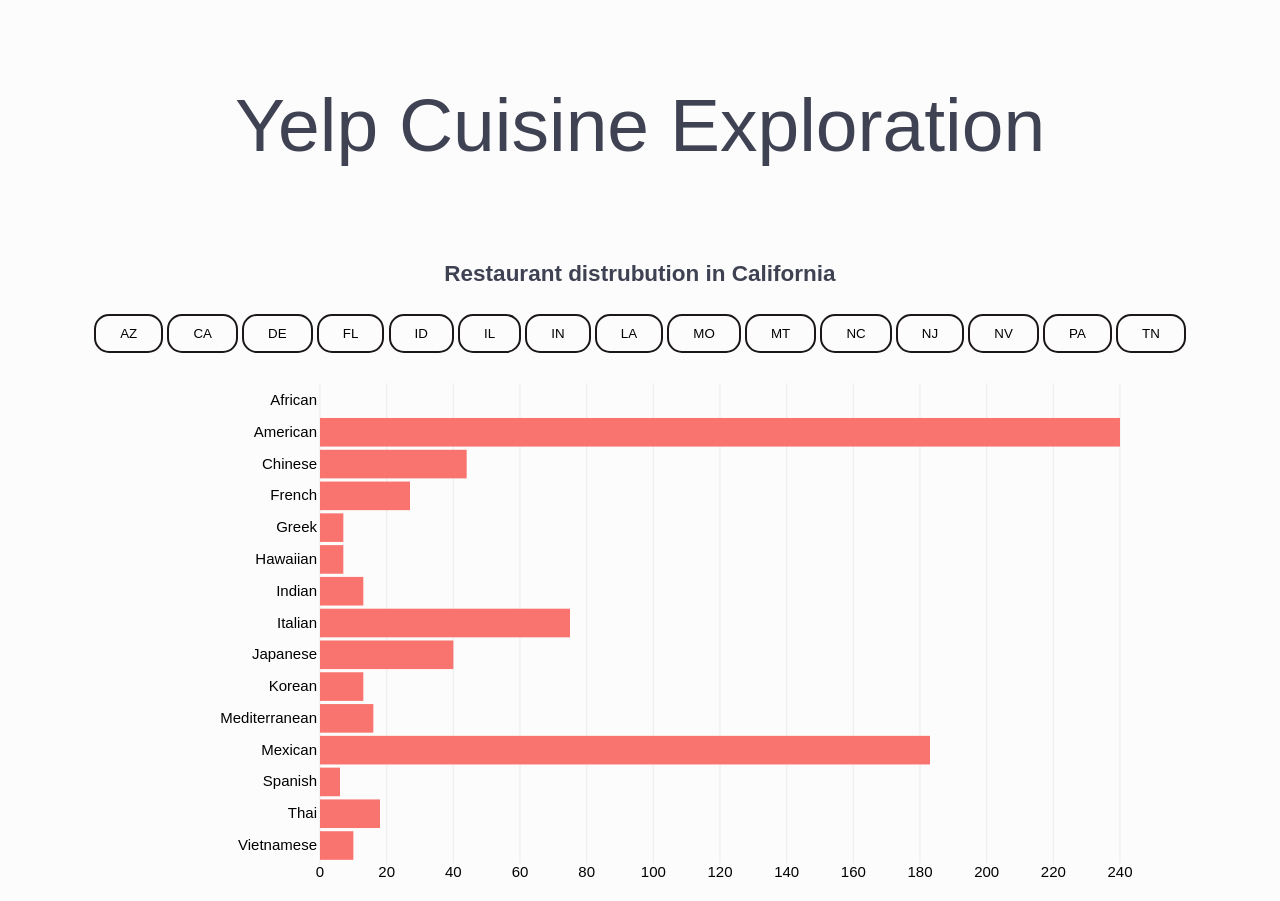
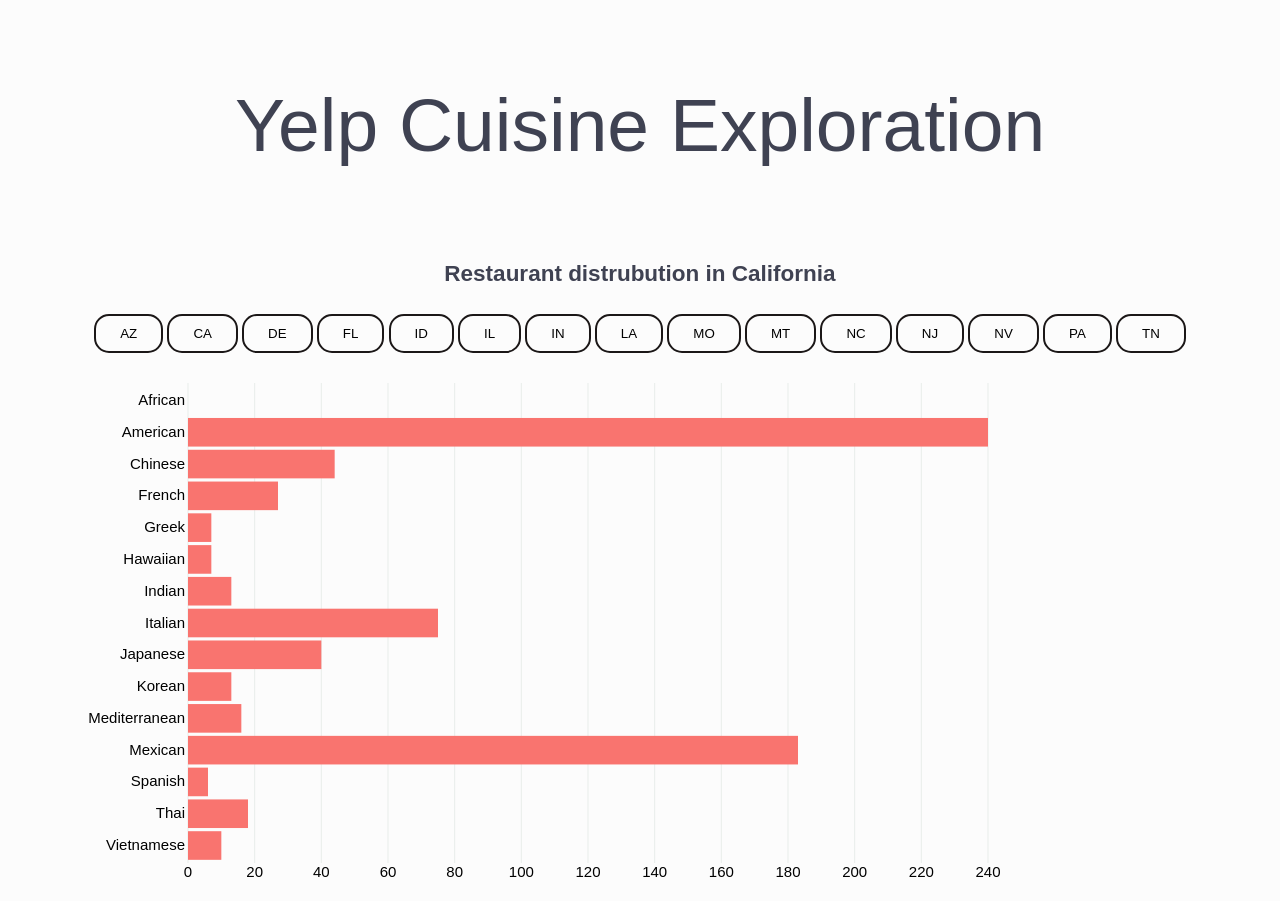
Before and after one commit to kanggunh/Yelp-Interactive-Board, a SvelteKit app: page / in a window 1280 px wide. Built offline with nearby package versions, Linux system fonts and the light colour scheme; a web font is replaced by a local one.

Commit message:
Adjusted functionality of tooltip

```diff
--- a/src/components/Graph.svelte
+++ b/src/components/Graph.svelte
@@ -1,6 +1,7 @@
 <script>
   import { onMount } from 'svelte';
   import * as d3 from 'd3';
+  import Tooltip from "./Tooltip.svelte";
 
   const abbreviationToName = {
   'AL': 'Alabama',
@@ -64,7 +65,7 @@
 
   let stateData = [];
   let selected_state = 'CA';
-  let tooltip;
+  let hovered=null;
 
   function handleMouseOver(event, d) {
     tooltip
@@ -93,7 +94,6 @@
       stateData.push(data);
     });
     stateData = stateData;
-    tooltip = d3.select('#tooltip');
   });
 
   function update(update_state) {
@@ -160,6 +160,7 @@
   <button on:click={select_TN}>TN</button>
 </div>
 
+<div class='chart-container' bind:clientWidth={width} on:mouseout={()=>{hovered=null}}>
   <svg {width} {height}>
     <g transform={`translate(${margin.left},${margin.top})`}>
       {#each xScale.ticks() as tickValue}
@@ -183,21 +184,21 @@
         <rect
           role="presentation"
           x="0"
-        y={yScale(d.category)}
+          y={hovered? hovered == d ? yScale(d.category)-7:yScale(d.category):yScale(d.category)}
           width={xScale(d[selected_state])}
-        height={yScale.bandwidth()}
+          height={hovered ? hovered == d ?yScale.bandwidth()+14:yScale.bandwidth():yScale.bandwidth()}
+          opacity={hovered ? hovered == d ? "1" : ".3" : "1"}
           fill="#F9746F"
-        on:mouseover="{(event) => handleMouseOver(event, d)}"
-        on:mousemove="{(event) => handleMouseMove(event, d)}"
-        on:mouseout="{handleMouseOut}"
-        on:focus="{(event) => handleMouseOver(event, d)}"
-        on:blur="{handleMouseOut}"
-      />
+          on:mouseover={() => {hovered=d}}
+        >{console.log(d)}</rect>
       {/each}
+    </g>
+  </svg>
+  {#if hovered}
+    <Tooltip data = {hovered} {xScale} {yScale} {selected_state}/>
+  {/if}
+</div>
 
-  </g>
-  <text id="tooltip" x={0} y={0} style="opacity: 1; pointer-events: fill; transition: opacity 0.3s; font-size: 12px;" transform={`translate(${margin.left}px, ${margin.top}px)`}></text>
-</svg>
 
 <style>
   @import url('https://fonts.googleapis.com/css2?family=Protest+Strike&display=swap');
--- /dev/null
+++ b/src/components/Tooltip.svelte
@@ -0,0 +1,36 @@
+<script>
+    export let data;
+    export let xScale;
+    export let yScale;
+    export let selected_state;
+    $: console.log(xScale(data[selected_state]))
+</script>
+
+<div class='tooltip' style="position: absolute;
+  top: {yScale(data.category)}px;
+  left: {xScale(data[selected_state])}px">
+<h1>{data.category}</h1>
+<p>{data[selected_state]} number of Restaurant</p>
+</div>
+
+<style>
+    .tooltip {
+      padding: 3px;
+      background: #d3d3d3;
+      border: 1px solid rgba(0, 0, 0, 0.5);
+      pointer-events: none;
+      transition: top 300ms ease, left 300ms ease;
+    }
+
+    h1 {
+      font-size: 15px;
+      font-weight: 100;
+      margin-bottom: 0.1rem;
+    }
+
+    p {
+        font-size: 10px;
+        font-weight: 100;
+        margin-bottom: 0.3rem;
+    }
+  </style>
```
Lines whose indentation alone changed are shown as unchanged.
